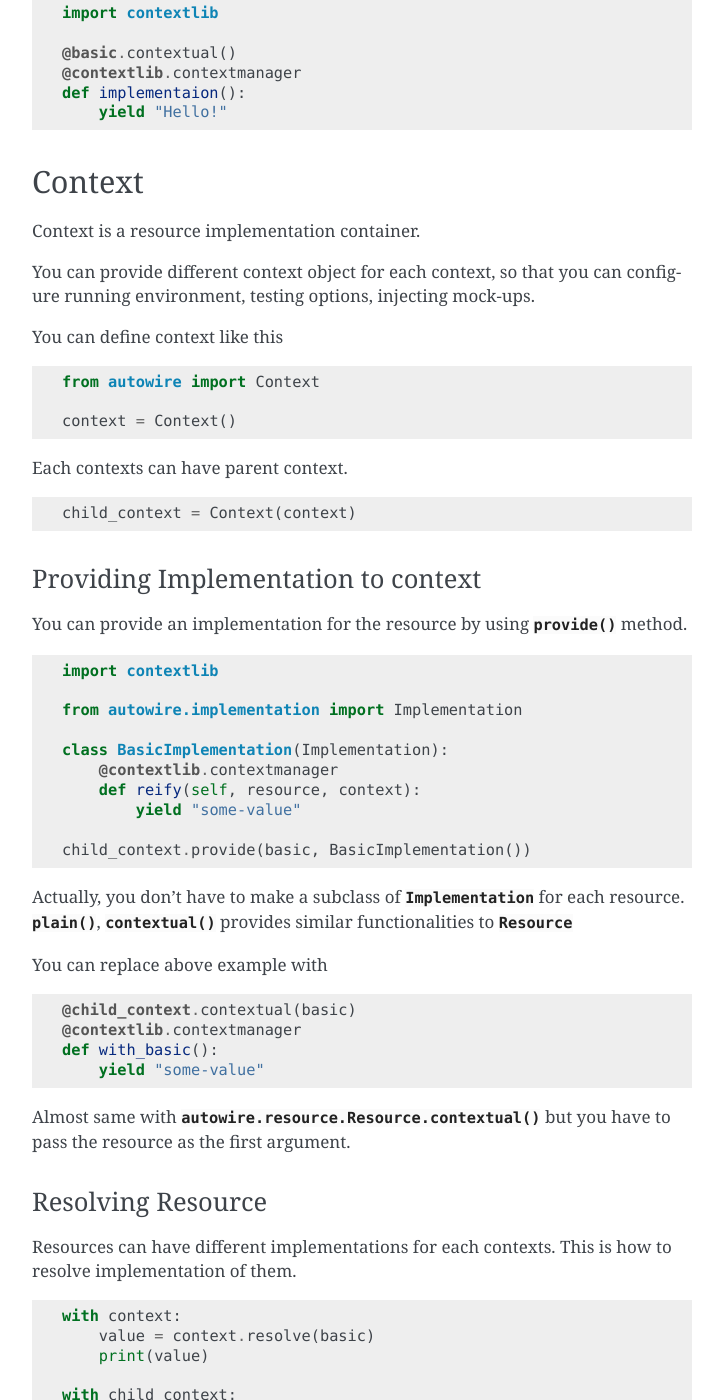
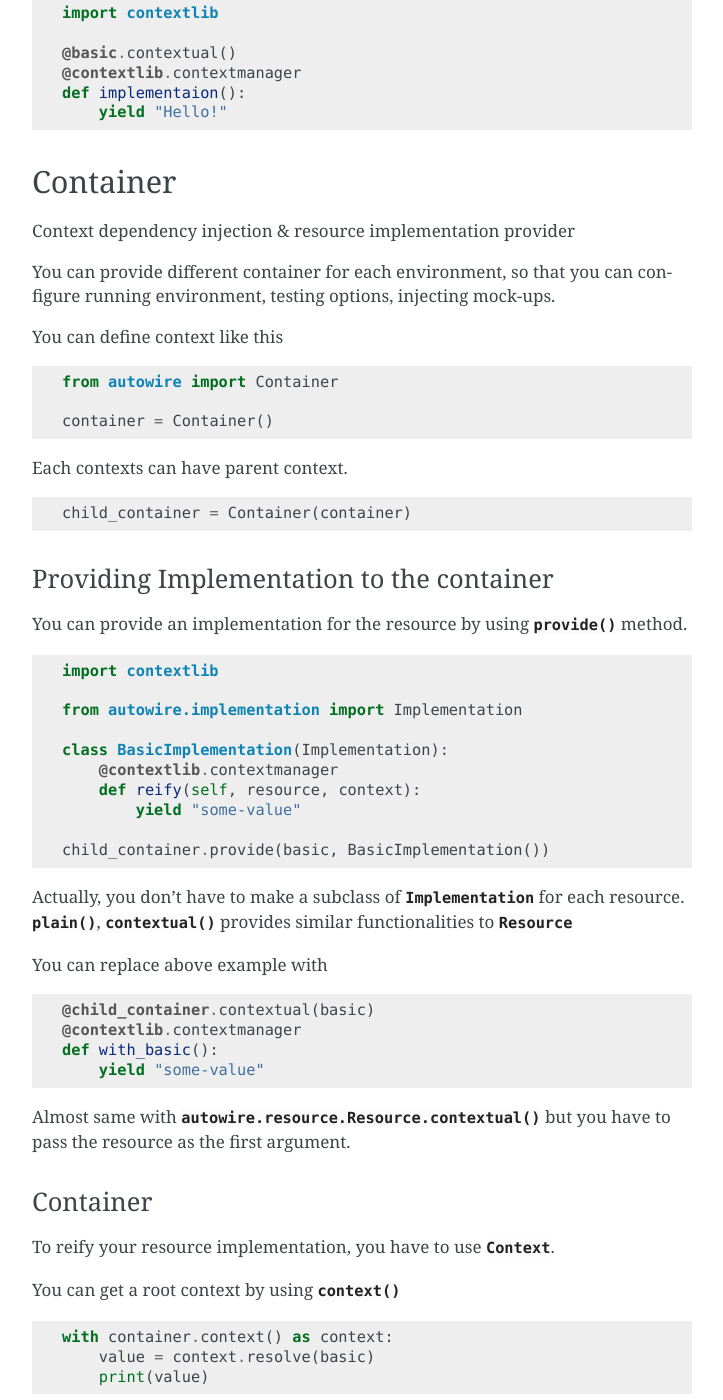
Before and after one commit to Hardtack/Autowire, a Sphinx documentation site: the page built from docs/getting-started.rst, in a window 1280 px wide and 1400 px high, scrolled down 1249 px. Shown: the whole window, without its empty margins (388-1111 px from the left). Built offline with Sphinx 7.4.7, drawn with Linux system fonts in a browser that asks for light colours; some of the changed text lies outside the part shown.

Commit message:
Update docs

```diff
--- a/docs/getting-started.rst
+++ b/docs/getting-started.rst
@@ -64,33 +64,33 @@ This is equivalent to
     def implementaion():
         yield "Hello!"
 
-Context
--------
+Container
+---------
 
-Context is a resource implementation container.
+Context dependency injection & resource implementation provider
 
-You can provide different context object for each context, so that you can configure running environment,
+You can provide different container for each environment, so that you can configure running environment,
 testing options, injecting mock-ups.
 
 You can define context like this
 
 .. code-block:: python
 
-    from autowire import Context
+    from autowire import Container
 
-    context = Context()
+    container = Container()
 
 Each contexts can have parent context.
 
 .. code-block:: python
 
-    child_context = Context(context)
+    child_container = Container(container)
 
-Providing Implementation to context
-~~~~~~~~~~~~~~~~~~~~~~~~~~~~~~~~~~~
+Providing Implementation to the container
+~~~~~~~~~~~~~~~~~~~~~~~~~~~~~~~~~~~~~~~~~
 
 You can provide an implementation for the resource by using
-:meth:`~autowire.base_context.BaseContext.provide` method.
+:meth:`~autowire.base_container.BaseContainer.provide` method.
 
 .. code-block:: python
 
@@ -103,17 +103,17 @@ You can provide an implementation for the resource by using
         def reify(self, resource, context):
             yield "some-value"
 
-    child_context.provide(basic, BasicImplementation())
+    child_container.provide(basic, BasicImplementation())
 
 Actually, you don't have to make a subclass of :class:`~autowire.implementation.Implementation` for each resource.
-:meth:`~autowire.context.Context.plain`, :meth:`~autowire.context.Context.contextual` provides similar functionalities
+:meth:`~autowire.base_container.BaseContainer.plain`, :meth:`~autowire.base_container.BaseContainer.contextual` provides similar functionalities
 to :class:`~autowire.resource.Resource`
 
 You can replace above example with
 
 .. code-block:: python
 
-    @child_context.contextual(basic)
+    @child_container.contextual(basic)
     @contextlib.contextmanager
     def with_basic():
         yield "some-value"
@@ -121,20 +121,17 @@ You can replace above example with
 Almost same with :meth:`autowire.resource.Resource.contextual` but you have to pass the resource as the first argument.
 
 
-Resolving Resource
-~~~~~~~~~~~~~~~~~~
+Container
+~~~~~~~~~
 
-Resources can have different implementations for each contexts.
-This is how to resolve implementation of them.
+To reify your resource implementation, you have to use :class:`~autowire.context.Context`.
+
+You can get a root context by using :meth:`~autowire.container.Container.context`
 
 .. code-block:: python
 
-    with context:
+    with container.context() as context:
         value = context.resolve(basic)
-        print(value)
-
-    with child_context:
-        value = child_context.resolve(basic)
         print(value)
 
 The output will be like this ::
@@ -142,7 +139,8 @@ The output will be like this ::
     Enter
     Value
     Leave
-    some-value
+
+Since :meth:`~autowire.container.Container.context` is a context manager, you should use this method with ``with`` statement.
 
 When there's no implementaion to be provided, it will raise :class:`~autowire.exc.ResourceNotProvidedError`
 
@@ -150,7 +148,7 @@ When there's no implementaion to be provided, it will raise :class:`~autowire.ex
 
     null = Resource("null", __name__)
 
-    with context:
+    with container.context() as context:
         context.resolve(null)  # raise ResourceNotProvidedError
 
 Resource Management
@@ -178,6 +176,25 @@ is equivalent to
         value = context.resolve(basic)
         print(value)
 
+Child context
+-------------
+
+Contexts are nestable. You can hold some resources on your parent context and keep use them.
+
+.. code-block:: python
+
+    with container.context() as context:
+        pool = context.resolve(global_connection_pool)
+        connection = pool.get_connection()
+
+        with context.child() as child:
+            # This is same with pool above and retained until parent context be drained
+            pool2 = child.resolve(global_connection_pool)
+
+            # But this will be releases on child context be drained
+            tx = child.resolve(transaction)
+
+
 Dependency Inejection
 ---------------------
 
@@ -192,11 +209,3 @@ Just pass depending resources to the decorator
     @hello.plain(basic)
     def get_hello(basic: str):
         return f"Hello, {basic}"
-
-
-Builtins
---------
-
-There are some builtin resources provided by this package.
-
-See :mod:`autowire.builtins` for more details.
--- a/docs/index.rst
+++ b/docs/index.rst
@@ -76,8 +76,6 @@ You can find more guides from following list:
    :maxdepth: 1
 
    getting-started
-   use-cases
-   shared
 
 
 API References
```
Also changed, not shown: docs/api/autowire.rst (+6 -6 lines), docs/shared.rst (deleted, +0 -137 lines), docs/use-cases.rst (deleted, +0 -66 lines).
